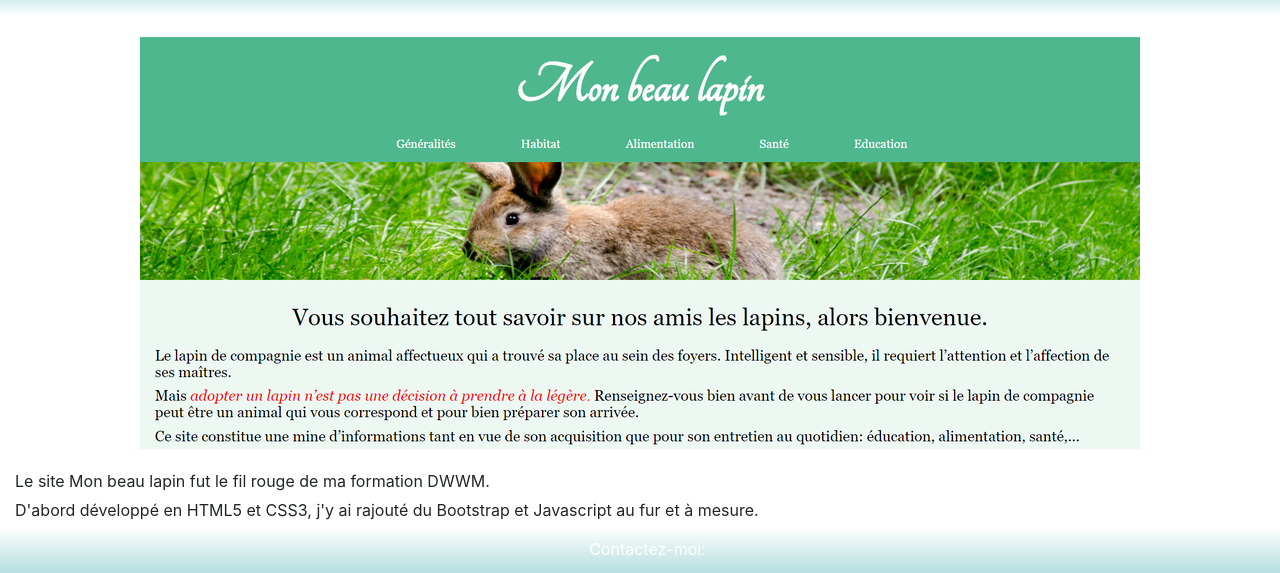
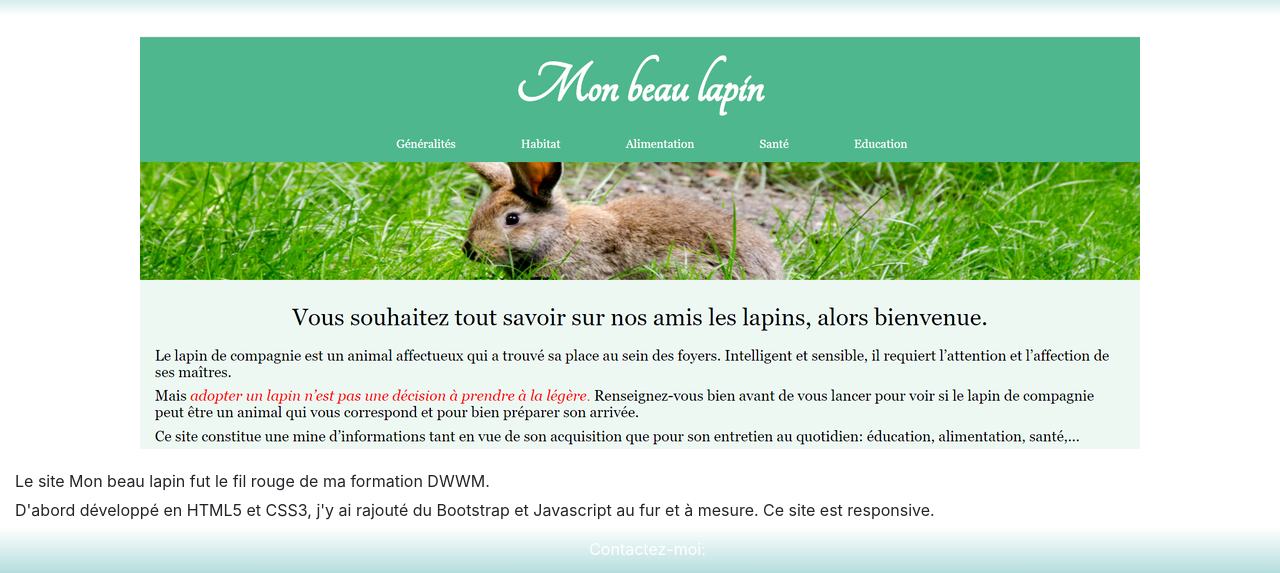
Before and after one commit to marlener87/marlener87.github.io, a plain HTML site: page mon_beau_lapin.html in a window 1280 px wide. Shown: the part 84-657 px from the top of the page. Drawn offline with nearby package versions, Linux system fonts and the light colour scheme.

Commit message:
MàJ mon_beau_lapin.html

```diff
--- a/mon_beau_lapin.html
+++ b/mon_beau_lapin.html
@@ -50,7 +50,7 @@
 
     <div>
         <p>Le site Mon beau lapin fut le fil rouge de ma formation DWWM.</p>
-        <p>D'abord développé en HTML5 et CSS3, j'y ai rajouté du Bootstrap et Javascript au fur et à mesure.</p>
+        <p>D'abord développé en HTML5 et CSS3, j'y ai rajouté du Bootstrap et Javascript au fur et à mesure. Ce site est responsive.</p>
     </div>
 
 
```
